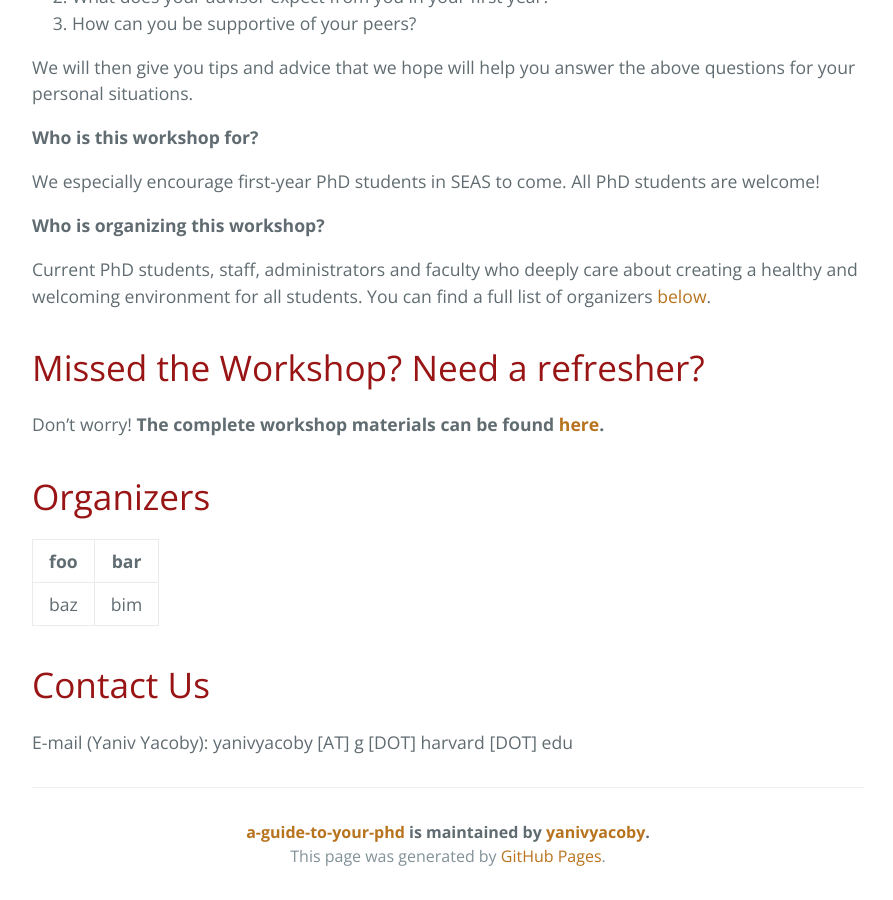
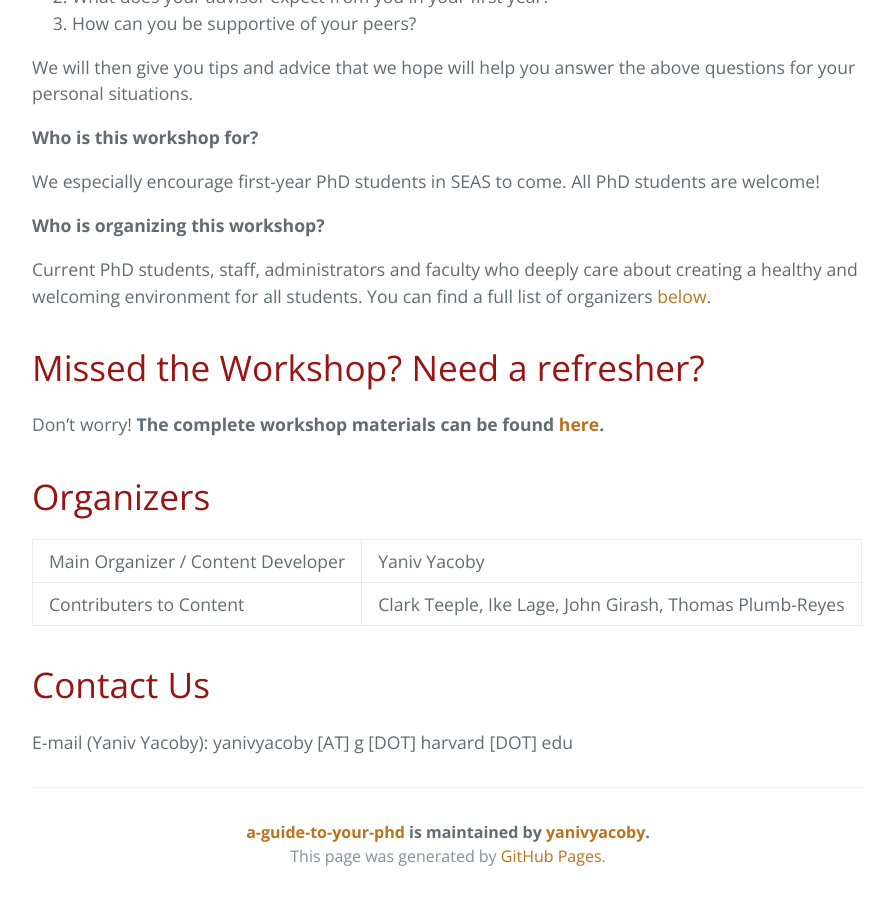
Before and after one commit to yanivyacoby/a-guide-to-your-phd, a Jekyll site: the page built from index.md, in a window 1280 px wide and 900 px high, scrolled down 790 px. Shown: the whole window, without its empty margins (192-1085 px from the left). Built offline with Jekyll 4.4.1, drawn with Linux system fonts in a browser that asks for light colours.

Commit message:
Update index.md

```diff
--- a/index.md
+++ b/index.md
@@ -48,10 +48,18 @@ Don't worry! **The complete workshop materials can be found [here](./guide.html)
 
 # Organizers
 
-| foo | bar |
-| --- | --- |
-| baz | bim |
-
+<table>
+<tbody>
+<tr>
+<td>Main Organizer / Content Developer</td>
+<td>Yaniv Yacoby</td>
+</tr>
+<tr>
+<td>Contributers to Content</td>
+<td>Clark Teeple, Ike Lage, John Girash, Thomas Plumb-Reyes</td>
+</tr>
+</tbody>
+</table>
 
 
 
```
